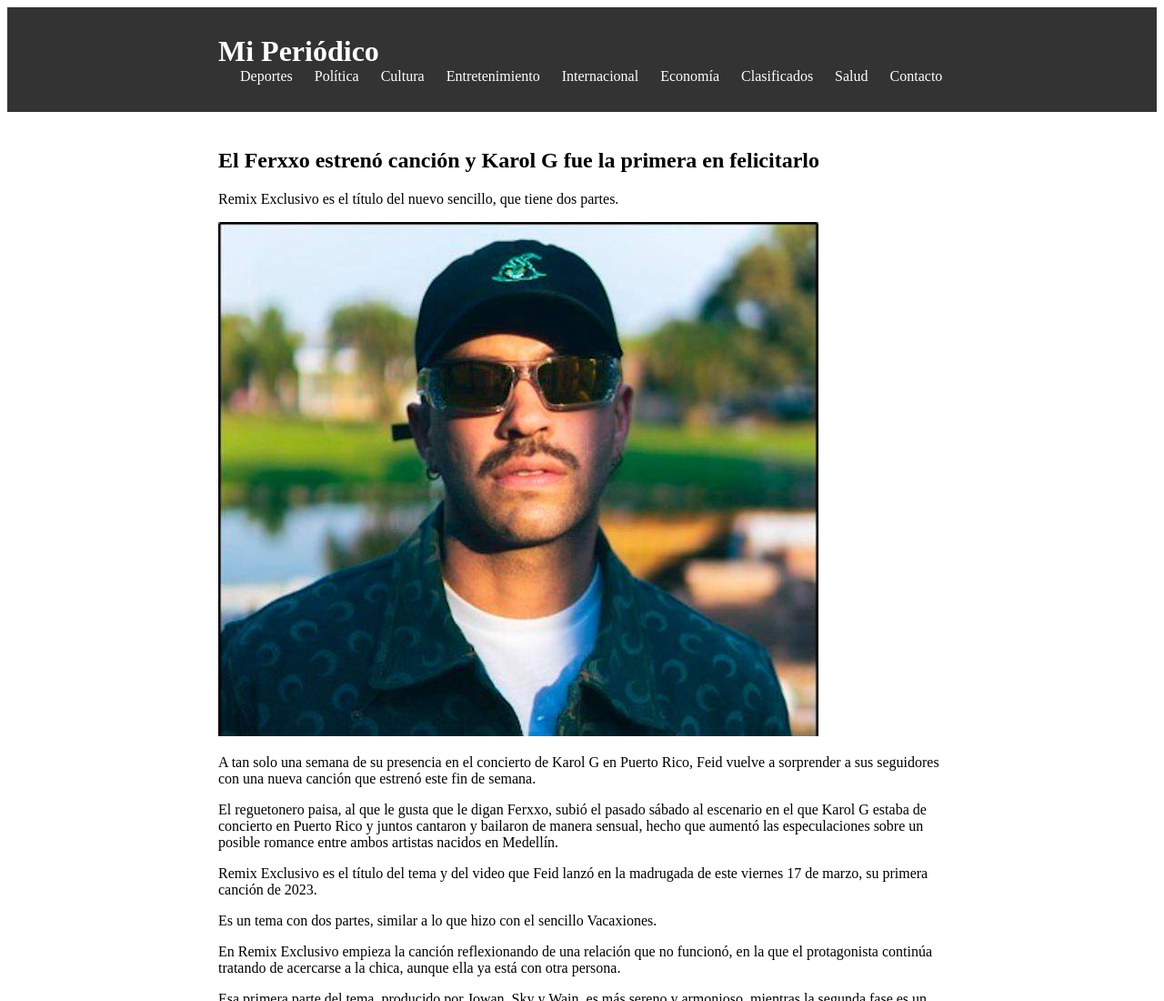
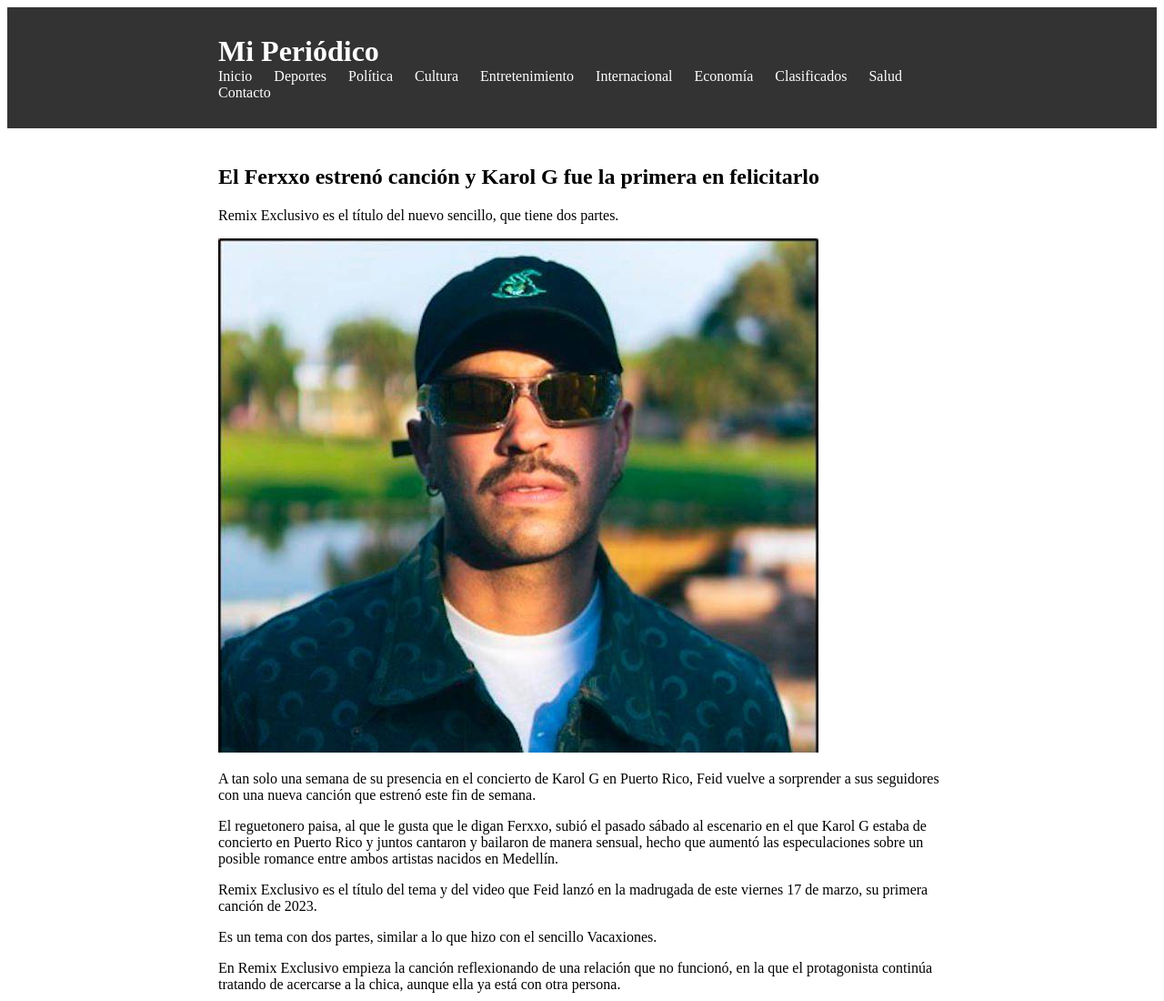
Before and after one commit to JorgeMesaNob/Cultural, a plain HTML site: page index.html in a window 1280 px wide. Shown: the top 1100 px of the page at 91% size. Drawn offline with Linux system fonts and the light colour scheme.

Commit message:
Actualizar index.html

```diff
--- a/index.html
+++ b/index.html
@@ -89,7 +89,7 @@
         <h1>Mi Periódico</h1>
         <nav>
           <ul>
-           <li><a herf="https://jorgemesanob.github.io/Peri-dico/"></a></li>
+           <li><a herf="https://jorgemesanob.github.io/Peri-dico/">Inicio</a></li>
           <li><a href="https://jorgemesanob.github.io/DEPORTES/">Deportes</a></li>
             <li><a href="https://jorgemesanob.github.io/Politica/">Política</a></li>
             <li><a href="https://jorgemesanob.github.io/Cultural/">Cultura</a></li>
```
